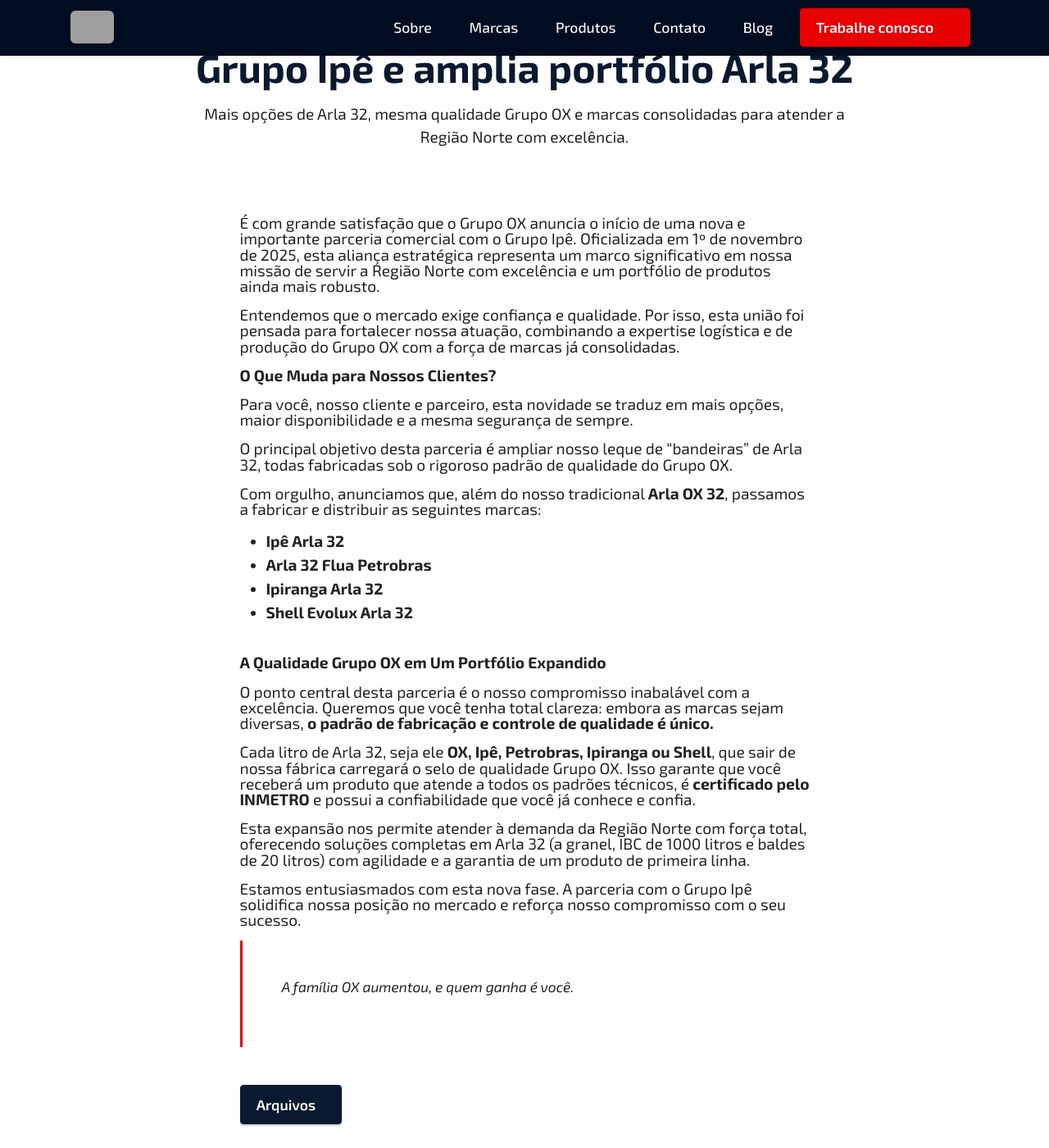
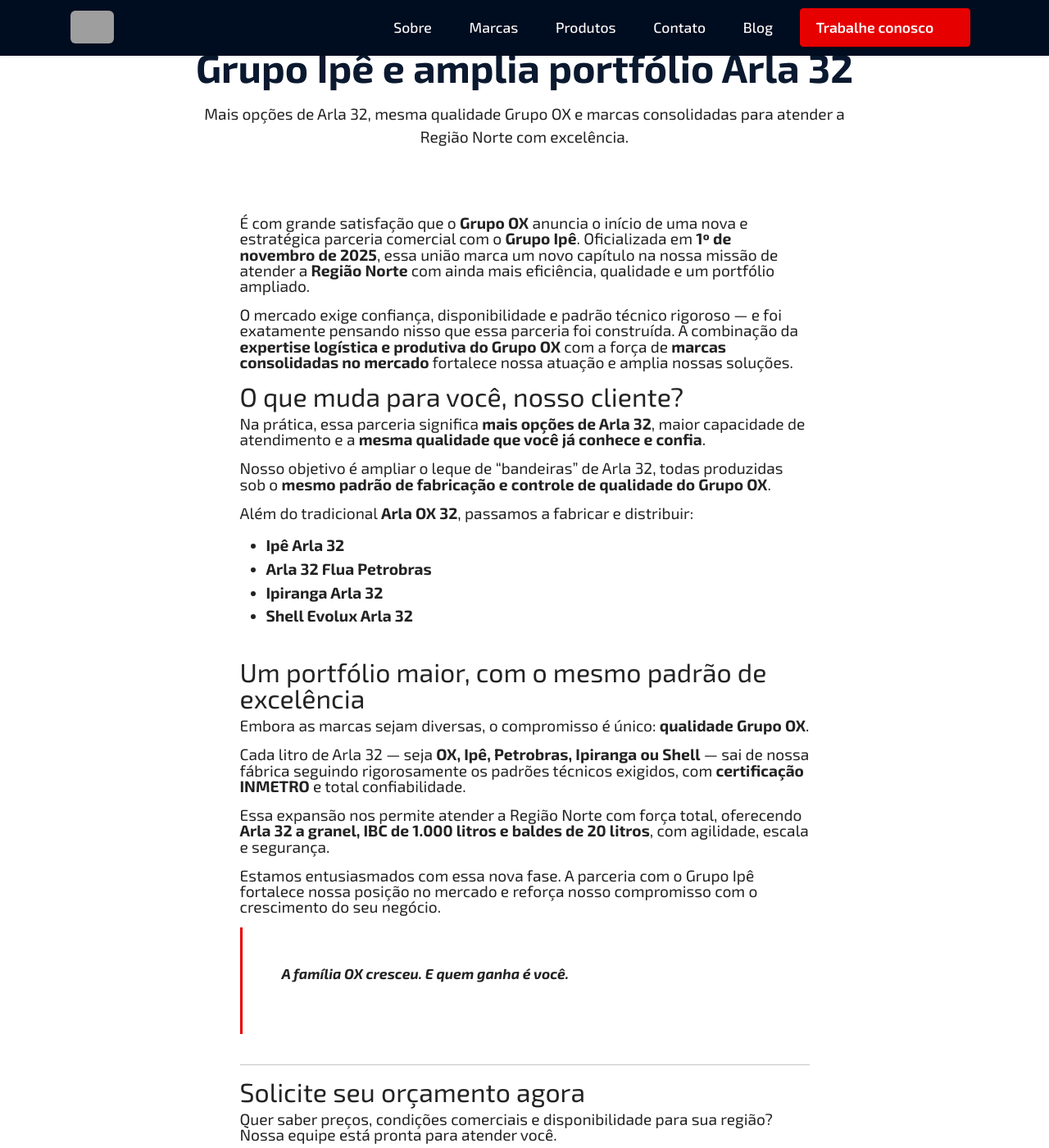
Before and after one commit to grupoox/grupoox.github.io, a Jekyll site: the page built from _posts/2025-10-17-grupo-ox-parceria-grupo-ipe-portfolio-arla-32.md, in a window 1280 px wide and 1400 px high, scrolled down 497 px. Shown: the whole window at 82% size. Built offline with Jekyll 4.4.1, drawn with Linux system fonts in a browser that asks for light colours; some web fonts are replaced; some of the changed text lies outside the part shown; grey boxes are pictures that could not be loaded.

Commit message:
Update 2025-10-17-grupo-ox-parceria-grupo-ipe-portfolio-arla-32.md

```diff
--- a/_posts/2025-10-17-grupo-ox-parceria-grupo-ipe-portfolio-arla-32.md
+++ b/_posts/2025-10-17-grupo-ox-parceria-grupo-ipe-portfolio-arla-32.md
@@ -7,56 +7,43 @@
 img: "https://img.freepik.com/fotos-gratis/gesto-de-mao-que-expressa-sentimentos-diferentes_23-2150061933.jpg"
 ---
 
-É com grande satisfação que o Grupo OX anuncia o início de uma nova e importante parceria comercial com o Grupo Ipê. Oficializada em 1º de novembro de 2025, esta aliança estratégica representa um marco significativo em nossa missão de servir a Região Norte com excelência e um portfólio de produtos ainda mais robusto.
+É com grande satisfação que o **Grupo OX** anuncia o início de uma nova e estratégica parceria comercial com o **Grupo Ipê**. Oficializada em **1º de novembro de 2025**, essa união marca um novo capítulo na nossa missão de atender a **Região Norte** com ainda mais eficiência, qualidade e um portfólio ampliado.
+
+O mercado exige confiança, disponibilidade e padrão técnico rigoroso — e foi exatamente pensando nisso que essa parceria foi construída. A combinação da **expertise logística e produtiva do Grupo OX** com a força de **marcas consolidadas no mercado** fortalece nossa atuação e amplia nossas soluções.
+
+## O que muda para você, nosso cliente?
+
+Na prática, essa parceria significa **mais opções de Arla 32**, maior capacidade de atendimento e a **mesma qualidade que você já conhece e confia**.
+
+Nosso objetivo é ampliar o leque de “bandeiras” de Arla 32, todas produzidas sob o **mesmo padrão de fabricação e controle de qualidade do Grupo OX**.
+
+Além do tradicional **Arla OX 32**, passamos a fabricar e distribuir:
+
+* **Ipê Arla 32**
+* **Arla 32 Flua Petrobras**
+* **Ipiranga Arla 32**
+* **Shell Evolux Arla 32**
+
+## Um portfólio maior, com o mesmo padrão de excelência
+
+Embora as marcas sejam diversas, o compromisso é único: **qualidade Grupo OX**.
+
+Cada litro de Arla 32 — seja **OX, Ipê, Petrobras, Ipiranga ou Shell** — sai de nossa fábrica seguindo rigorosamente os padrões técnicos exigidos, com **certificação INMETRO** e total confiabilidade.
+
+Essa expansão nos permite atender a Região Norte com força total, oferecendo **Arla 32 a granel, IBC de 1.000 litros e baldes de 20 litros**, com agilidade, escala e segurança.
+
+Estamos entusiasmados com essa nova fase. A parceria com o Grupo Ipê fortalece nossa posição no mercado e reforça nosso compromisso com o crescimento do seu negócio.
+
+> **A família OX cresceu. E quem ganha é você.**
+
+---
+
+## Solicite seu orçamento agora
+
+Quer saber preços, condições comerciais e disponibilidade para sua região?
+Nossa equipe está pronta para atender você.
 
 
-
-Entendemos que o mercado exige confiança e qualidade. Por isso, esta união foi pensada para fortalecer nossa atuação, combinando a expertise logística e de produção do Grupo OX com a força de marcas já consolidadas.
-
-
-
-**O Que Muda para Nossos Clientes?**
-
-
-
-Para você, nosso cliente e parceiro, esta novidade se traduz em mais opções, maior disponibilidade e a mesma segurança de sempre.
-
-
-
-O principal objetivo desta parceria é ampliar nosso leque de "bandeiras" de Arla 32, todas fabricadas sob o rigoroso padrão de qualidade do Grupo OX.
-
-
-
-Com orgulho, anunciamos que, além do nosso tradicional **Arla OX 32**, passamos a fabricar e distribuir as seguintes marcas:
-
-
-
--   **Ipê Arla 32**
--   **Arla 32 Flua Petrobras**
--   **Ipiranga Arla 32**
--   **Shell Evolux Arla 32**
-
-
-
-
-**A Qualidade Grupo OX em Um Portfólio Expandido**
-
-
-
-O ponto central desta parceria é o nosso compromisso inabalável com a excelência. Queremos que você tenha total clareza: embora as marcas sejam diversas, **o padrão de fabricação e controle de qualidade é único.**
-
-
-
-Cada litro de Arla 32, seja ele **OX, Ipê, Petrobras, Ipiranga ou Shell**, que sair de nossa fábrica carregará o selo de qualidade Grupo OX. Isso garante que você receberá um produto que atende a todos os padrões técnicos, é **certificado pelo INMETRO** e possui a confiabilidade que você já conhece e confia.
-
-
-
-Esta expansão nos permite atender à demanda da Região Norte com força total, oferecendo soluções completas em Arla 32 (a granel, IBC de 1000 litros e baldes de 20 litros) com agilidade e a garantia de um produto de primeira linha.
-
-
-
-Estamos entusiasmados com esta nova fase. A parceria com o Grupo Ipê solidifica nossa posição no mercado e reforça nosso compromisso com o seu sucesso.
-
-
-
-> A família OX aumentou, e quem ganha é você.
+<a href="https://souox.com/maik" class="btn btn-primary btn-lg">
+  Solicitar orçamento de Arla OX 32
+</a>
```
